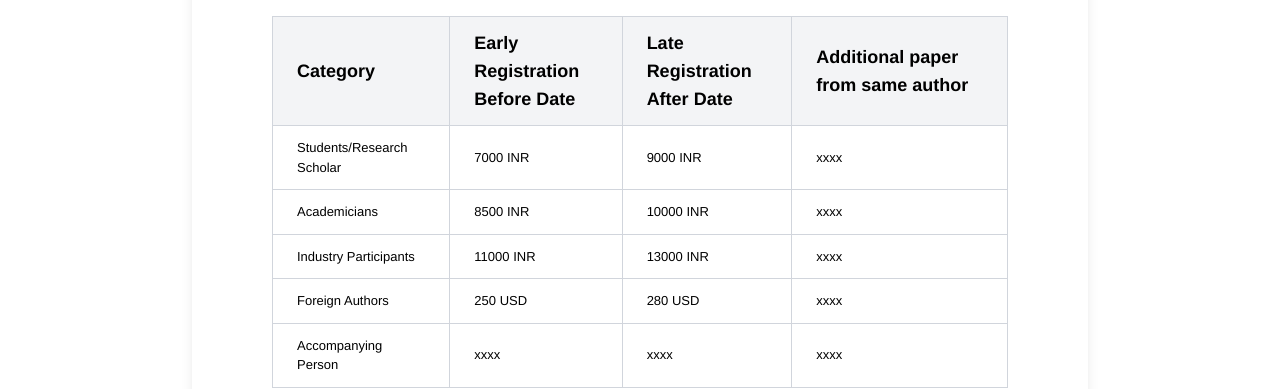
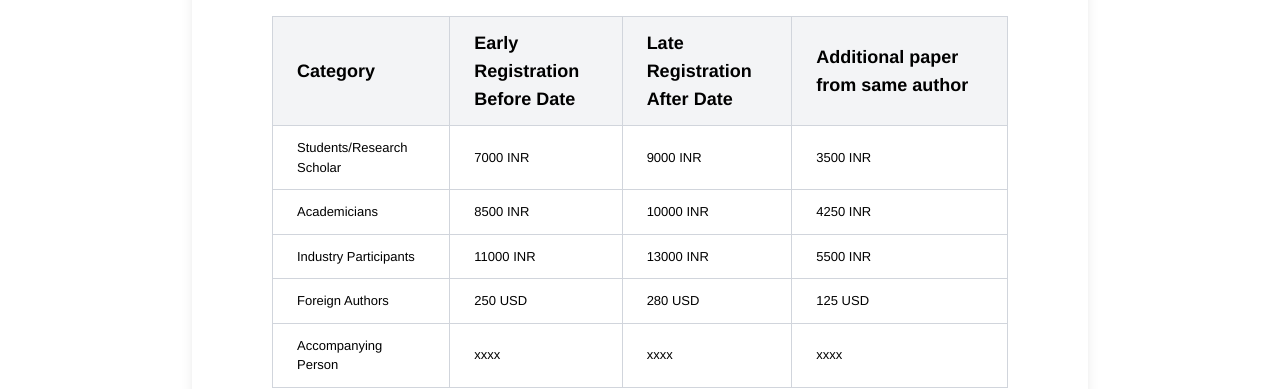
Before and after one commit to suryanshvermaa/Conference_website, a React (Vite) app in the folder frontend/: page /authors/registrations in a window 1280 px wide. Shown: the part 880-1269 px from the top of the page. Built offline with nearby package versions, Linux system fonts and the light colour scheme.

Commit message:
fix: update registration fees in Registrations component and correct .gitignore path

```diff
--- a/frontend/src/components/authorcomp/Registrations.jsx
+++ b/frontend/src/components/authorcomp/Registrations.jsx
@@ -34,25 +34,25 @@ const Registrations = () => {
                 <td className="px-6 py-3 border border-gray-300">Students/Research Scholar</td>
                 <td className="px-6 py-3 border border-gray-300">7000 INR</td>
                 <td className="px-6 py-3 border border-gray-300">9000 INR</td>
-                <td className="px-6 py-3 border border-gray-300">xxxx</td>
+                <td className="px-6 py-3 border border-gray-300">3500 INR</td>
               </tr>
               <tr>
                 <td className="px-6 py-3 border border-gray-300">Academicians</td>
                 <td className="px-6 py-3 border border-gray-300">8500 INR</td>
                 <td className="px-6 py-3 border border-gray-300">10000 INR</td>
-                <td className="px-6 py-3 border border-gray-300">xxxx</td>
+                <td className="px-6 py-3 border border-gray-300">4250 INR</td>
               </tr>
               <tr>
                 <td className="px-6 py-3 border border-gray-300">Industry Participants</td>
                 <td className="px-6 py-3 border border-gray-300">11000 INR</td>
                 <td className="px-6 py-3 border border-gray-300">13000 INR</td>
-                <td className="px-6 py-3 border border-gray-300">xxxx</td>
+                <td className="px-6 py-3 border border-gray-300">5500 INR</td>
               </tr>
               <tr>
                 <td className="px-6 py-3 border border-gray-300">Foreign Authors</td>
                 <td className="px-6 py-3 border border-gray-300">250 USD</td>
                 <td className="px-6 py-3 border border-gray-300">280 USD</td>
-                <td className="px-6 py-3 border border-gray-300">xxxx</td>
+                <td className="px-6 py-3 border border-gray-300">125 USD</td>
               </tr>
               <tr>
                 <td className="px-6 py-3 border border-gray-300">Accompanying Person</td>
```
Also changed, not shown: 1 other file (tests, documents, lock files or other folders).
